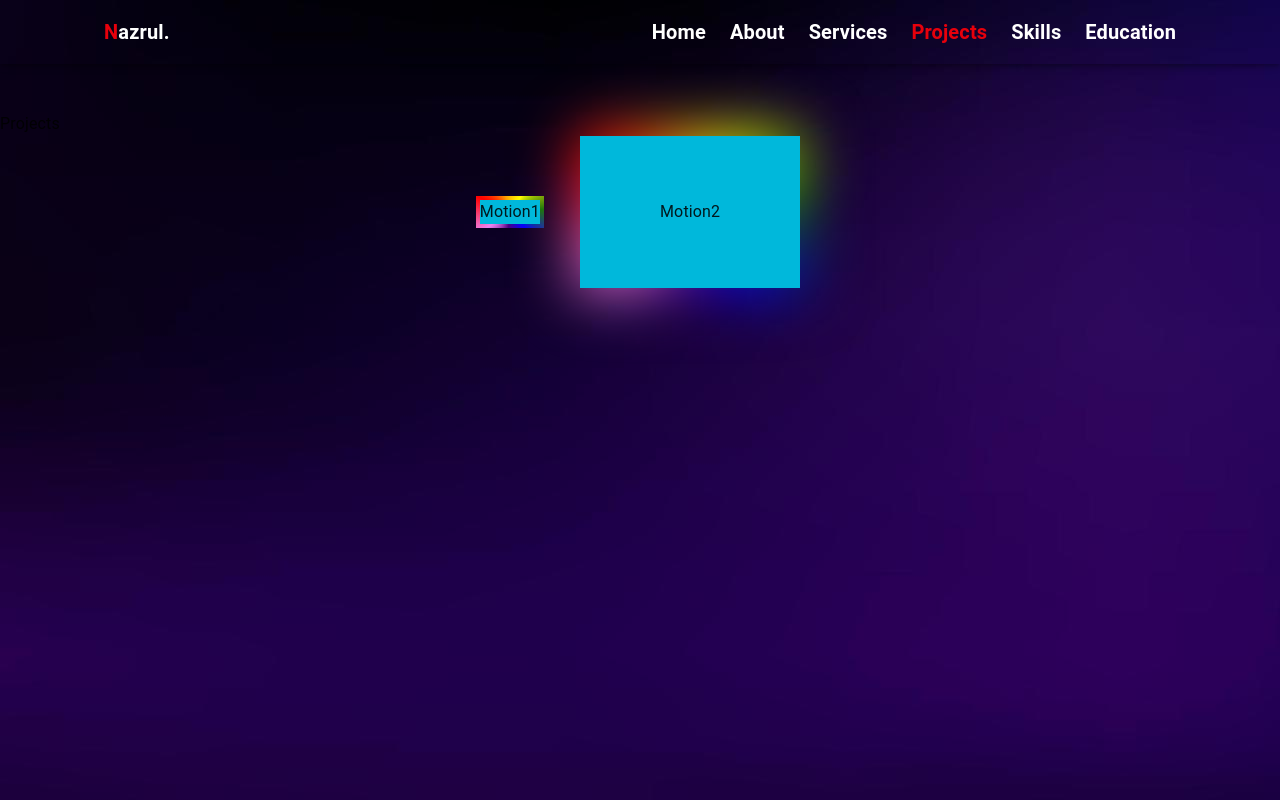
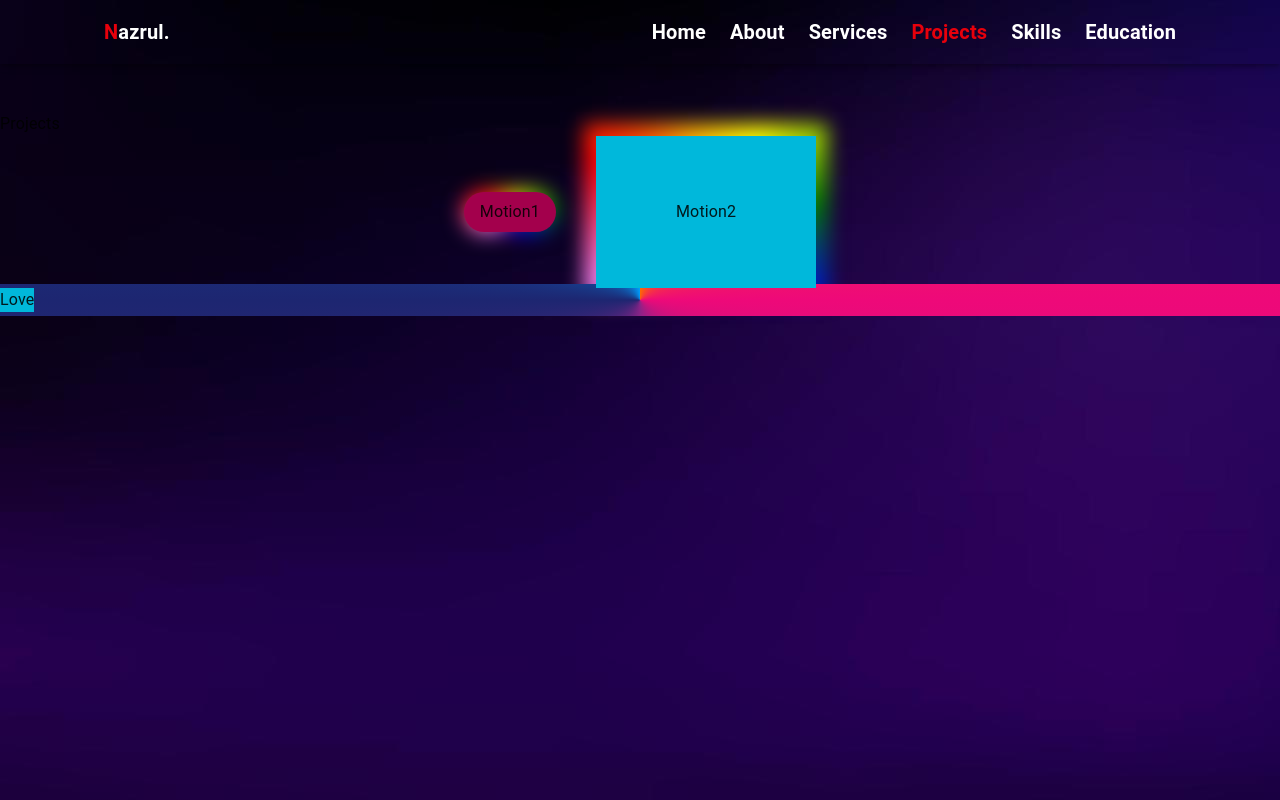
Before and after one commit to Nazrul144/nazrul-portfolio, a Next.js app: page /projects in a window 1280 px wide. Built offline with nearby package versions, Linux system fonts and the light colour scheme.

Commit message:
Button Design with glow effect

```diff
--- a/src/app/projects/page.jsx
+++ b/src/app/projects/page.jsx
@@ -1,12 +1,12 @@
-'use client'
-import { useTime, useTransform, motion, useSpring } from 'framer-motion';
-import React, { useEffect } from 'react';
+"use client";
+import { useTime, useTransform, motion, useSpring } from "framer-motion";
+import React, { useEffect } from "react";
 
 const Page = () => {
-    const time = useTime()
+  const time = useTime();
   const rotate = useTransform(time, [0, 3000], [0, 360], {
-        clamp: false
-    })
+    clamp: false,
+  });
   const rotatingBg = useTransform(rotate, (r) => {
     return `conic-gradient(from ${r}deg,
             red 0deg, orange 50deg,
@@ -15,36 +15,44 @@ const Page = () => {
             violet 300deg, red 360deg)`;
   });
 
-    const pulse = useSpring(0, {damping: 0, mass: 5, stiffness: 10})
-    const pulseBg = useTransform(pulse, (r)=>{
-        return `blur(30px)`
-    })
+  const pulse = useSpring(0, { damping: 0, mass: 5, stiffness: 10 });
+  const pulseBg = useTransform(pulse, (r) => {
+    return `blur(10px)`;
+  });
 
-    useEffect(()=>{
-        pulse.set(10)
-    },[])
+  useEffect(() => {
+    pulse.set(10);
+  }, []);
 
   return (
     <div>
       <h1>Projects</h1>
-            <div className='flex justify-center items-center gap-10'>
-            <div className='relative'>
-            <button className='z-10 relative bg-cyan-500'>Motion1</button>
-            <motion.div className='absolute  -inset-[4px]'
-            style={{background: rotatingBg}}
+      <div className="flex justify-center items-center gap-10">
+        <div className="relative">
+          <button className="z-10 relative bg-pink-800 rounded-full px-4 py-2 cursor-pointer hover:bg-green-400 duration-300 ease-in-out">Motion1</button>
+          <motion.div className="absolute  -inset-[2px] rounded-full" style={{ background: rotatingBg, filter: pulseBg}} />
+
+
+
+        </div>
+        <div className="relative">
+          <button className="z-10 relative bg-cyan-500 px-20 py-16">Motion2</button>
+          <motion.div className="absolute  -inset-[12px]" style={{ background: rotatingBg, filter: pulseBg }} />
+        </div>
+      </div>
+
+      <div className="relative">
+            <button className="z-10 relative bg-cyan-500 ">Love</button>
+
+            <div
+              className="absolute  -inset-[4px]"
+              style={{ background: "conic-gradient(#ff6a00, #ee0979, #8a2387, #1d2671, #009efd)" }}
             />
           </div>
-            <div className='relative'>
-            <button className='z-10 relative bg-cyan-500 px-20 py-16'>Motion2</button>
-            <motion.div className='absolute  -inset-[4px]'
-            style={{background: rotatingBg,
-                filter: pulseBg
-            }}
-            />
-            </div>
-            </div>
+
+
     </div>
   );
-}
+};
 
 export default Page;
--- a/src/components/homePage/Header.jsx
+++ b/src/components/homePage/Header.jsx
@@ -3,13 +3,17 @@
 import { FileDownload } from "@mui/icons-material";
 import { useTime, useTransform, motion, useSpring } from "framer-motion";
 import Image from "next/image";
-import React, { useEffect } from "react";
+import React, { useEffect, useState } from "react";
 import { useCallback } from "react";
 import Particles from "react-particles";
 import { loadSlim } from "tsparticles-slim";
 
 
 const Header = () => {
+
+  const [showFullText, setShowFullText] = useState(false);
+
+
   const particlesInit = useCallback(async (engine) => {
     console.log(engine);
 
@@ -144,11 +148,21 @@ const Header = () => {
               Hi, I’m Nazrul Islam, a passionate Frontend Web Developer from Bangladesh. I specialize in building seamless,
               user-friendly web applications using modern technologies like HTML, CSS, Tailwind CSS, JavaScript, React, Next.js,
               Firebase, Express, and MongoDB. With a strong focus on performance, usability, and design, I craft web experiences
-              that enhance user engagement. I thrive in collaborative environments, aligning technical solutions with project
-              goals to deliver innovative and efficient applications. I’m always open to new opportunities and collaborations in
-              web development. Feel free to connect with me at nazrulislam.cse28@gmail.com to discuss potential projects.
+              that enhance user engagement. {
+                showFullText && (
+                  <span> I thrive in collaborative environments, aligning technical solutions with project
+                  goals to deliver innovative and efficient applications. I’m always open to new opportunities and collaborations in
+                  web development. Feel free to connect with me at nazrulislam.cse28@gmail.com to discuss potential projects.</span>
+                )
+              }
             </p>
-            <button className="border-[1px] text-white rounded-full border-red-600 p-2 bg-transparent font-bold mt-2 flex gap-2 items-center animate__animated animate__lightSpeedInLeft">
+            <button onClick={()=> setShowFullText(!showFullText)} className="border-[1px] text-white rounded-full text-xs border-red-600 px-4 py-2 bg-transparent font-bold  cursor-pointer mt-4 hover:bg-pink-600 hover:shadow-[0_0_20px_5px_rgba(236,72,153,0.6)] transition-all duration-300 ease-in-out">
+              {
+               showFullText ? "Read Less" : "Read More"
+              }
+            </button>
+
+            <button className="border-[1px] text-white rounded-full text-xs border-red-600 px-4 py-2 bg-transparent font-bold mt-2 flex gap-2 items-center hover:bg-pink-600 hover:shadow-[0_0_20px_5px_rgba(236,72,153,0.6)] transition-all duration-300 ease-in-out">
               <a className="flex items-center gap-2" href="/cover/cv.pdf" download="cv">
                 Download CV <FileDownload className="font-extrabold" />
               </a>
```
Lines whose indentation alone changed are shown as unchanged.
